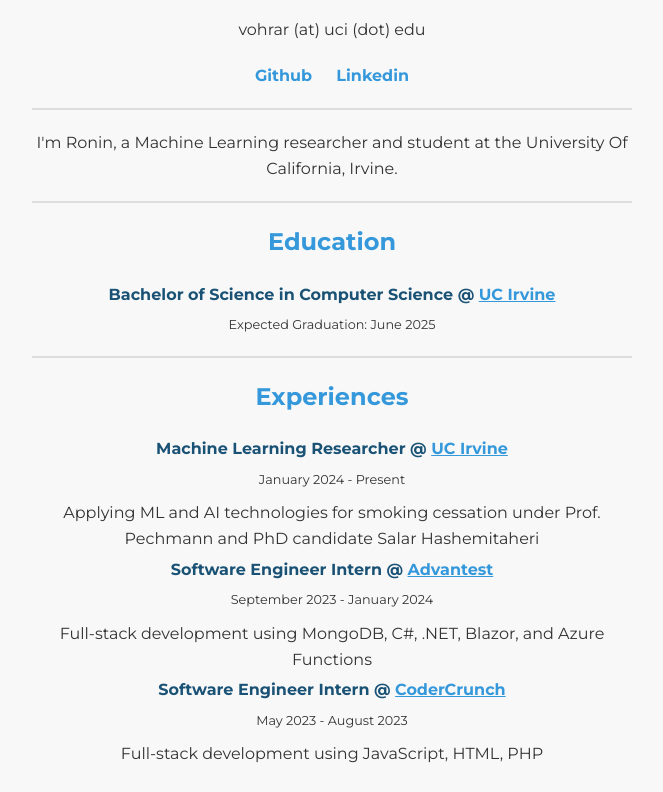
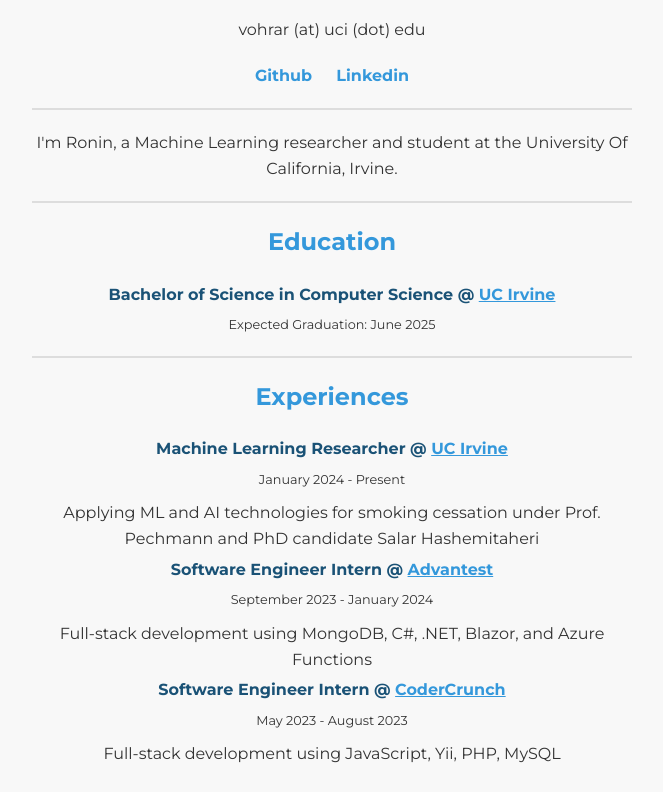
Before and after one commit to roninvohra/personal_site, a plain HTML site: page index.html in a window 1280 px wide. Shown: the part 92-884 px from the top of the page, without its empty margins (308-971 px from the left). Drawn offline with Linux system fonts and the light colour scheme.

Commit message:
xp info change

```diff
--- a/index.html
+++ b/index.html
@@ -147,7 +147,7 @@
                     <br>
                     <sub>May 2023 - August 2023</sub> <!-- Add start date and indicate ongoing -->
                 </div>
-                <p>Full-stack development using JavaScript, HTML, PHP</p>
+                <p>Full-stack development using JavaScript, Yii, PHP, MySQL</p>
             </div>
         </div>
     </div>
```
